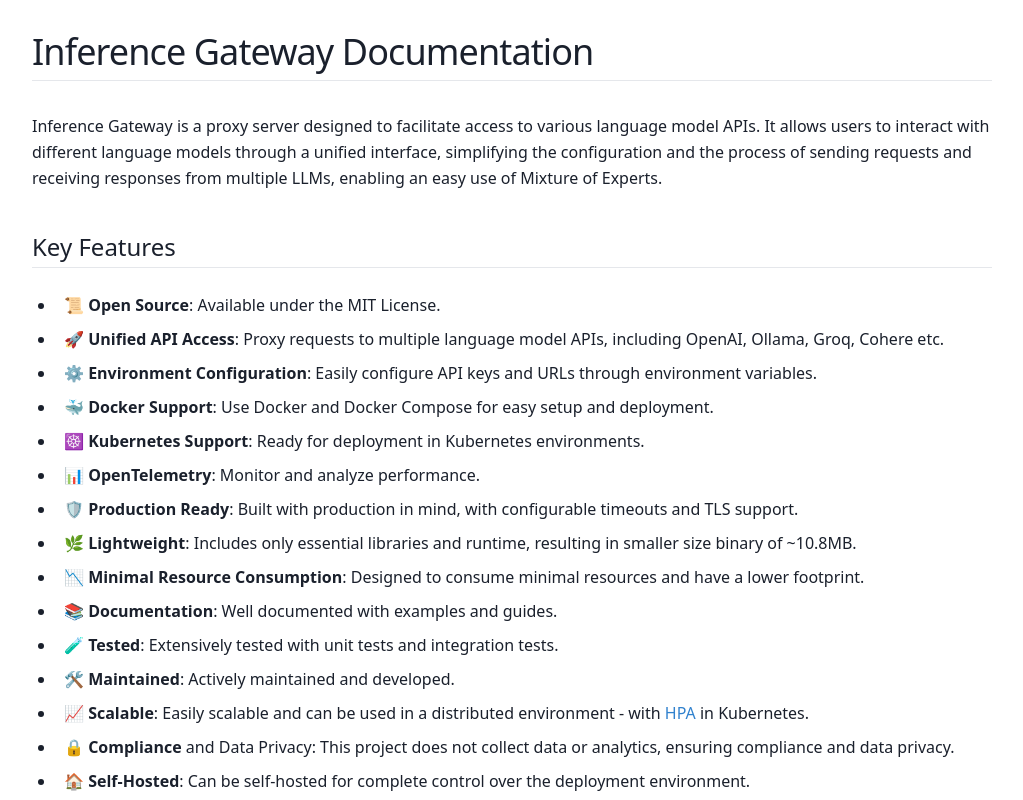
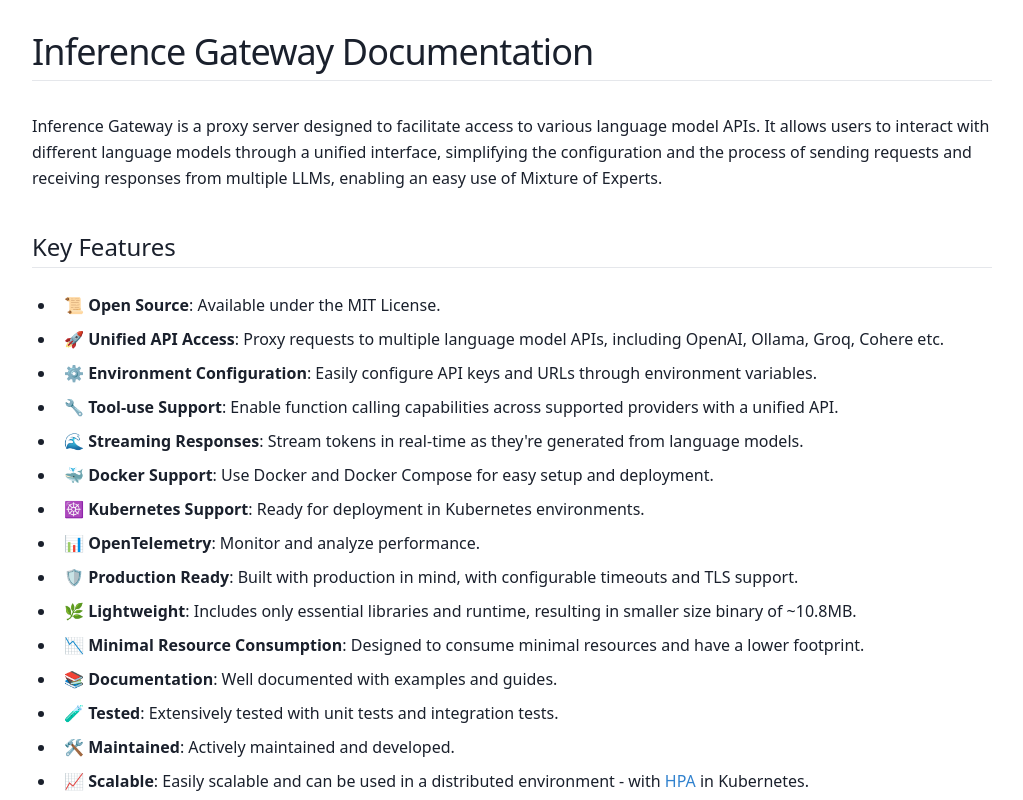
Before and after one commit to inference-gateway/docs, a Next.js app: page / in a window 1280 px wide. Shown: the top 800 px of the page, without its empty margins (256-1279 px from the left). Built offline with nearby package versions, Linux system fonts and the light colour scheme.

Commit message:
docs: Update Inference Gateway documentation with key features
Signed-off-by: Eden Reich <eden.reich@gmail.com>

```diff
--- a/markdown/main.mdx
+++ b/markdown/main.mdx
@@ -1,4 +1,4 @@
-import Link from 'next/link';
+import Link from "next/link";
 
 # Inference Gateway Documentation
 
@@ -13,6 +13,8 @@ of Mixture of Experts.
 - 📜 **Open Source**: Available under the MIT License.
 - 🚀 **Unified API Access**: Proxy requests to multiple language model APIs, including OpenAI, Ollama, Groq, Cohere etc.
 - ⚙️ **Environment Configuration**: Easily configure API keys and URLs through environment variables.
+- 🔧 **Tool-use Support**: Enable function calling capabilities across supported providers with a unified API.
+- 🌊 **Streaming Responses**: Stream tokens in real-time as they're generated from language models.
 - 🐳 **Docker Support**: Use Docker and Docker Compose for easy setup and deployment.
 - ☸️ **Kubernetes Support**: Ready for deployment in Kubernetes environments.
 - 📊 **OpenTelemetry**: Monitor and analyze performance.
```
